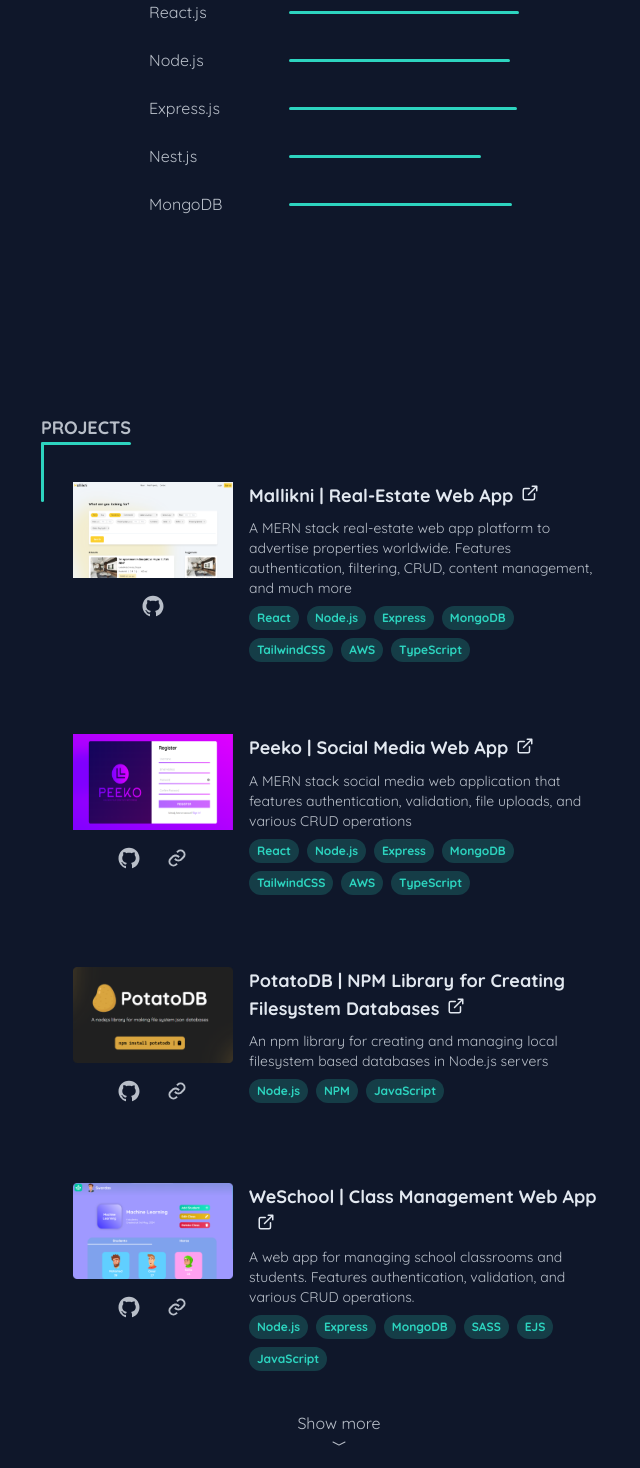
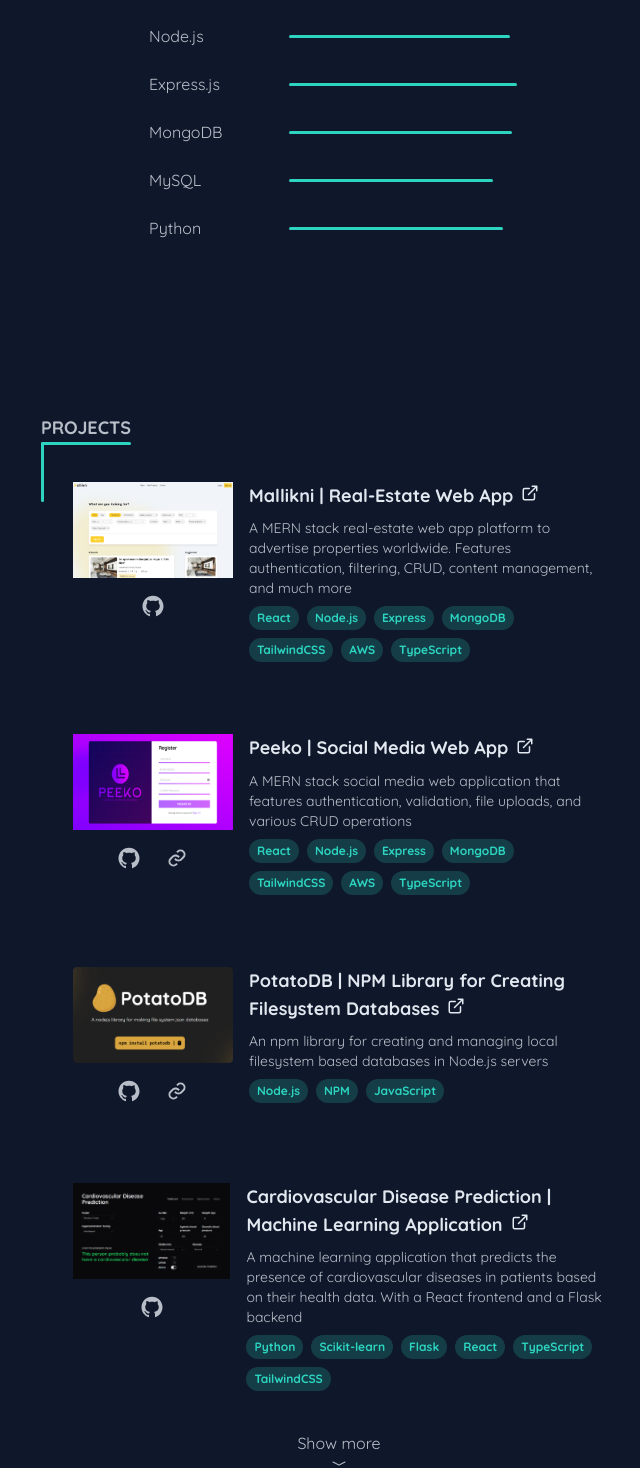
Before and after one commit to MoBakour/portfolio, a React (Vite) app: page / in a window 1280 px wide. Shown: the part 2026-3494 px from the top of the page, without its empty margins (521-1161 px from the left). Built offline with nearby package versions, Linux system fonts and the light colour scheme.

Commit message:
Added CDV ML project

```diff
--- a/src/sections/Projects.tsx
+++ b/src/sections/Projects.tsx
@@ -11,6 +11,7 @@
 import PeekoThumbnail from "../images/peeko-thumbnail.png";
 import PotatoDBThumbnail from "../images/potatodb-thumbnail.png";
 // import StockAIThumbnail from "../images/stockai-thumbnail.png";
+import CVDThumbnail from "../images/cvd-thumbnail.png";
 import WeSchoolThumbnail from "../images/weschool-thumbnail.png";
 import SwordyTypeThumbnail from "../images/swordytype-thumbnail.png";
 import AxcellentThumbnail from "../images/axcellent-thumbnail.png";
@@ -33,6 +34,8 @@
     AWS = "AWS",
     NPM = "NPM",
     TELEGRAF = "Telegraf.js",
+    FLASK = "Flask",
+    SKLEARN = "Scikit-learn",
 }
 
 interface IProject {
@@ -96,6 +99,21 @@
     // 	link: "https://stock-ai.netlify.app",
     // 	stack: [Techs.PYTHON, Techs.TYPESCRIPT, Techs.REACT, Techs.TAILWIND],
     // },
+    {
+        title: "Cardiovascular Disease Prediction | Machine Learning Application",
+        description:
+            "A machine learning application that predicts the presence of cardiovascular diseases in patients based on their health data. With a React frontend and a Flask backend",
+        image: CVDThumbnail,
+        repo: "https://github.com/MoBakour/cardiovascular-disease-prediction",
+        stack: [
+            Techs.PYTHON,
+            Techs.SKLEARN,
+            Techs.FLASK,
+            Techs.REACT,
+            Techs.TYPESCRIPT,
+            Techs.TAILWIND,
+        ],
+    },
     {
         title: "WeSchool | Class Management Web App",
         description:
--- a/src/sections/Skills.tsx
+++ b/src/sections/Skills.tsx
@@ -35,12 +35,16 @@
         percentage: 95,
     },
     {
-        name: "Nest.js",
-        percentage: 80,
+        name: "MongoDB",
+        percentage: 93,
     },
     {
-        name: "MongoDB",
-        percentage: 93,
+        name: "MySQL",
+        percentage: 85,
+    },
+    {
+        name: "Python",
+        percentage: 89,
     },
 ];
 
```
Also changed, not shown: src/images/cvd-thumbnail.png (added), 1 other file (tests, documents, lock files or other folders).
